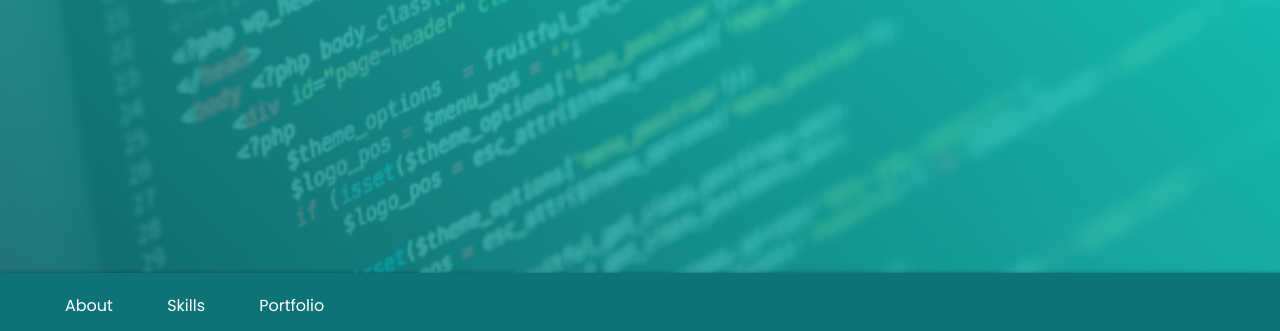
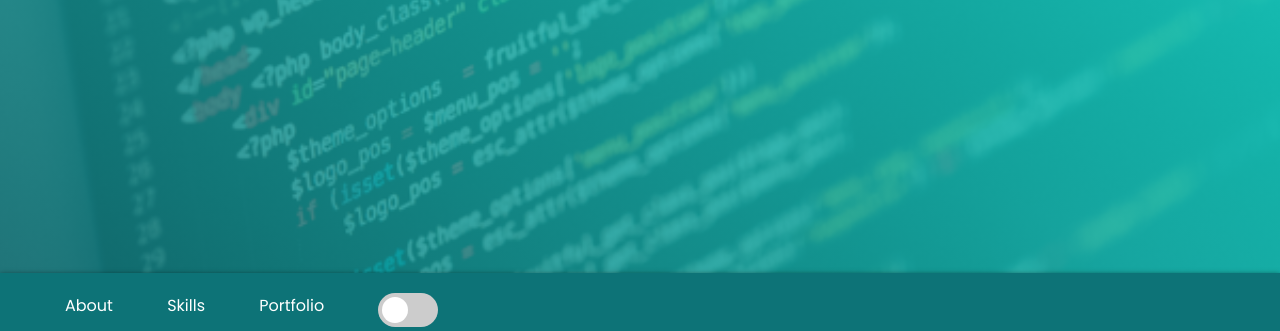
Before and after one commit to zidandff/webDasar, a plain HTML site: page index.html in a window 1280 px wide. Shown: the part 469-800 px from the top of the page. Drawn offline with Linux system fonts and the light colour scheme.

```diff
--- a/asset/script/script.js
+++ b/asset/script/script.js
@@ -1,6 +1,7 @@
 const toggleBtn = document.querySelector('.toggle');
 const mobileMenu = document.querySelector('nav ul');
 const close = document.querySelector(".close");
+const switchBtn = document.querySelector(".swicth")
 
 toggleBtn.addEventListener("click", () => {
     mobileMenu.classList.add('slide')
@@ -9,3 +10,7 @@ toggleBtn.addEventListener("click", () => {
 close.addEventListener('click', ()=> {
     mobileMenu.classList.remove("slide")
 })
+
+// switchBtn.addEventListener("click", ()=> {
+//     if()
+// })
--- a/asset/style/style.css
+++ b/asset/style/style.css
@@ -246,6 +246,69 @@ footer a {
     display: none;
 }
 
+/* The switch - the box around the slider */
+.switch {
+    position: relative;
+    display: inline-block;
+    width: 60px;
+    height: 34px;
+  }
+
+  /* Hide default HTML checkbox */
+  .switch input {
+    opacity: 0;
+    width: 0;
+    height: 0;
+  }
+
+  /* The slider */
+  .slider {
+    position: absolute;
+    cursor: pointer;
+    top: 0;
+    left: 0;
+    right: 0;
+    bottom: 0;
+    background-color: #ccc;
+    -webkit-transition: .4s;
+    transition: .4s;
+  }
+
+  .slider:before {
+    position: absolute;
+    content: "";
+    height: 26px;
+    width: 26px;
+    left: 4px;
+    bottom: 4px;
+    background-color: white;
+    -webkit-transition: .4s;
+    transition: .4s;
+  }
+
+  input:checked + .slider {
+    background-color: #2196F3;
+  }
+
+  input:focus + .slider {
+    box-shadow: 0 0 1px #2196F3;
+  }
+
+  input:checked + .slider:before {
+    -webkit-transform: translateX(26px);
+    -ms-transform: translateX(26px);
+    transform: translateX(26px);
+  }
+
+  /* Rounded sliders */
+  .slider.round {
+    border-radius: 34px;
+  }
+
+  .slider.round:before {
+    border-radius: 50%;
+  }
+
 /* tampilan tablet */
 @media (max-width: 768px) {
     .content {
@@ -313,6 +376,7 @@ footer a {
         color: white;
         margin-right: 15px;
         z-index: 2;
+        cursor: pointer;
     }
 
     .content {
--- a/index.html
+++ b/index.html
@@ -5,6 +5,7 @@
     <meta name="viewport" content="width=device-width, initial-scale=1.0">
     <script src="https://kit.fontawesome.com/9d10417f79.js" crossorigin="anonymous"></script>
     <link rel="stylesheet" href="asset/style/style.css">
+    <link rel="stylesheet" href="asset/style/dark-theme.css">
     <title>Zidan Dev - Portfolio</title>
 </head>
 <body>
@@ -24,6 +25,12 @@
                     <path fill-rule="evenodd" d="M11.854 4.146a.5.5 0 0 1 0 .708l-7 7a.5.5 0 0 1-.708-.708l7-7a.5.5 0 0 1 .708 0z"/>
                     <path fill-rule="evenodd" d="M4.146 4.146a.5.5 0 0 0 0 .708l7 7a.5.5 0 0 0 .708-.708l-7-7a.5.5 0 0 0-.708 0z"/>
                   </svg>
+                  <li>
+                    <label class="switch">
+                        <input type="checkbox">
+                        <span class="slider round"></span>
+                      </label>
+                  </li>
             </ul>
 
             <!-- mobile menu -->
```
